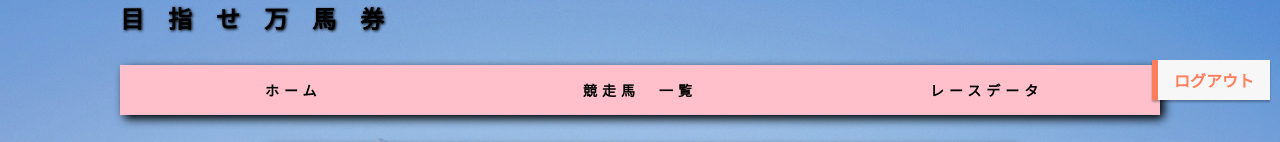
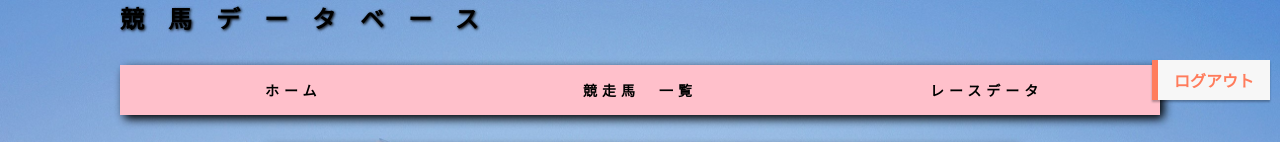
Before and after one commit to nikka0129/force, a plain HTML site: page index.html in a window 1280 px wide. Shown: the top 142 px of the page. Drawn offline with Linux system fonts and the light colour scheme.

Commit message:
Update index.html

```diff
--- a/index.html
+++ b/index.html
@@ -3,7 +3,7 @@
 
 <head>
   <meta charset="UTF-8">
-  <title>目指せ万馬券</title>
+  <title>にっかの収支</title>
 
   <link href="css/ress.css" rel="stylesheet" type="text/css">
   <link href="css/style.css" rel="stylesheet" type="text/css">
@@ -12,7 +12,7 @@
 <body>
   <div class="wrapper">
     <header class="header_top">
-      <h1 id="sample">目指せ万馬券</h1>
+      <h1 id="sample">競馬データベース</h1>
 
     </header>
     <div class="main_visual" id="aaa">
```
